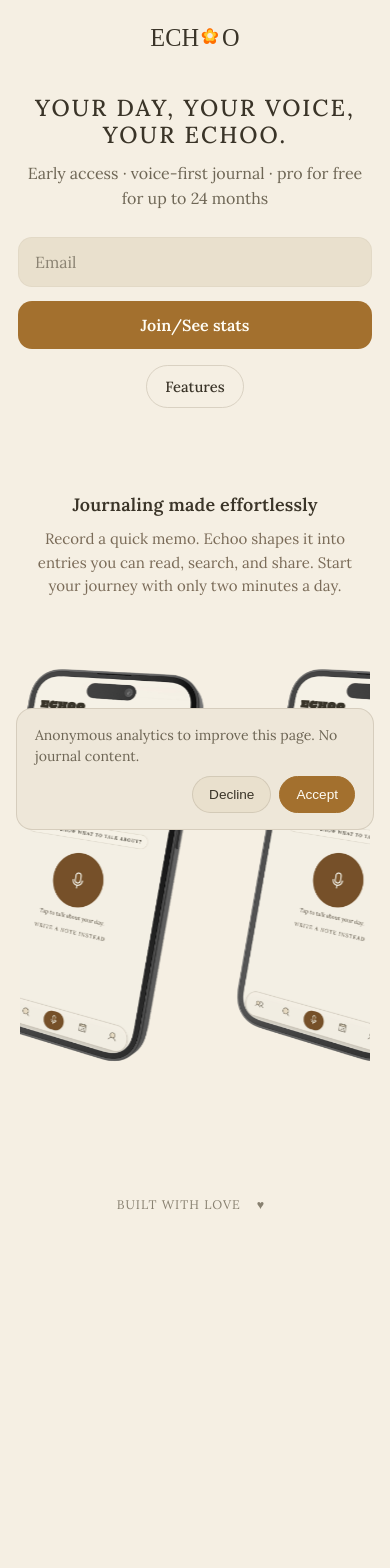
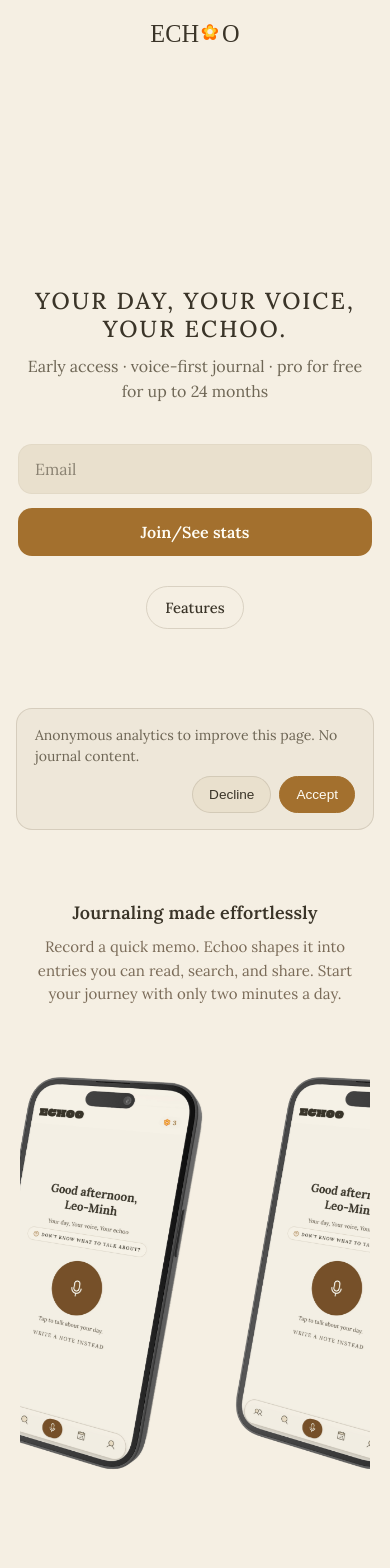
Before and after one commit to Echooday/echoo-waitlist, a React (Vite) app: page / in a window 390 px wide. Shown: the top 1568 px of the page. Before the commit the page ends 1315 px from the top, so only its background shows below. Built offline with nearby package versions, Linux system fonts and the light colour scheme; no server answers; a web font is replaced by a local one.

Commit message:
mobile view

```diff
--- a/src/App.css
+++ b/src/App.css
@@ -1039,6 +1039,9 @@
   border: none;
   background: transparent;
   cursor: default;
+  -webkit-touch-callout: none;
+  -webkit-user-select: none;
+  user-select: none;
 }
 
 .showcase-track {
@@ -1082,6 +1085,9 @@
   flex: 0 0 auto;
   border: none;
   background: transparent;
+  -webkit-touch-callout: none;
+  -webkit-user-select: none;
+  user-select: none;
 }
 
 .showcase-mockup {
@@ -1093,6 +1099,8 @@
   box-shadow: none;
   -webkit-user-select: none;
   user-select: none;
+  -webkit-touch-callout: none;
+  pointer-events: none;
 }
 
 @keyframes showcase-marquee {
@@ -1451,6 +1459,40 @@
 @media (max-width: 640px) {
   .page-section--hero {
     padding-top: 24px;
+  }
+
+  /* First screen: logo pinned top; headline → Features vertically centered; showcase below after scroll */
+  .landing-hero.page-section--hero {
+    min-height: 100dvh;
+    min-height: 100svh;
+    display: flex;
+    flex-direction: column;
+    padding-top: max(20px, env(safe-area-inset-top, 0px));
+    padding-bottom: clamp(18px, 4vw, 28px);
+    box-sizing: border-box;
+  }
+
+  .landing-hero .landing-hero__inner {
+    flex: 1 1 auto;
+    display: flex;
+    flex-direction: column;
+    min-height: 0;
+    width: min(640px, 100%);
+  }
+
+  .landing-hero .landing-hero__brand {
+    flex: 0 0 auto;
+  }
+
+  .landing-hero .landing-hero__center {
+    flex: 1 1 auto;
+    display: flex;
+    flex-direction: column;
+    justify-content: center;
+    align-items: center;
+    gap: clamp(14px, 3.5vw, 22px);
+    min-height: 0;
+    width: 100%;
   }
 
   .page-section__inner {
--- a/src/App.tsx
+++ b/src/App.tsx
@@ -495,9 +495,9 @@
         </div>
       )}
       <main className="page">
-        <section className="page-section page-section--hero" id="join">
-          <div className="page-section__inner">
-            <header className="brand">
+        <section className="page-section page-section--hero landing-hero" id="join">
+          <div className="page-section__inner landing-hero__inner">
+            <header className="brand landing-hero__brand">
               <h1 className="logo">
                 ECH
                 <span className="logo-flower" aria-hidden="true">
@@ -509,6 +509,7 @@
               <div className="divider"></div>
             </header>
 
+            <div className="landing-hero__center">
               <section className="hero-text">
                 <h2>Your day, your voice, your echoo.</h2>
                 <p>Early access · voice-first journal · pro for free for up to 24 months</p>
@@ -617,6 +618,7 @@
                 >
                   Features
                 </Link>
+              </div>
             </div>
           </div>
         </section>
```
Lines whose indentation alone changed are shown as unchanged.
